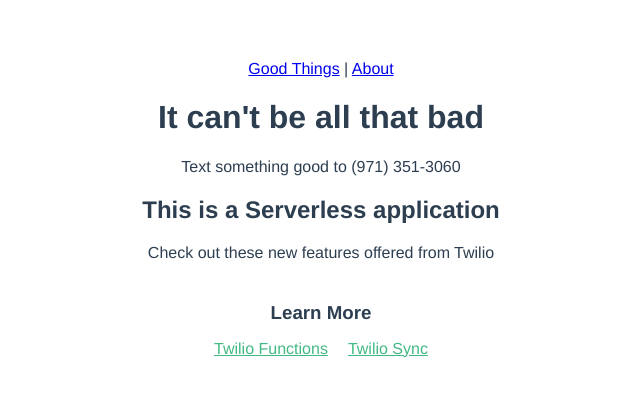
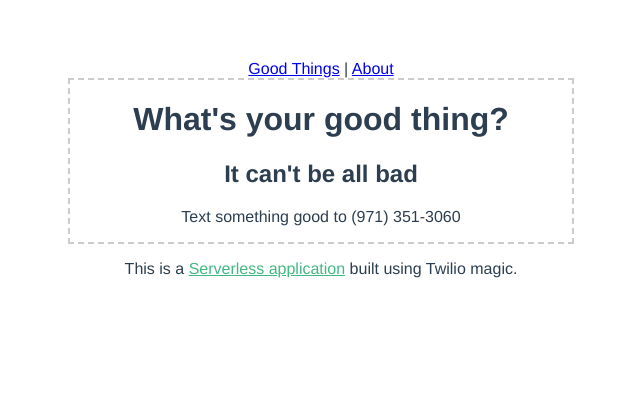
Before and after one commit to craigsdennis/good-things, a Vue app: page /about in a window 1280 px wide. Shown: the top 396 px of the page, without its empty margins (319-959 px from the left). Built offline with nearby package versions, Linux system fonts and the light colour scheme.

Commit message:
Polishing

```diff
--- a/src/views/About.vue
+++ b/src/views/About.vue
@@ -1,14 +1,11 @@
 <template>
   <div class="about">
-    <h1>It can't be all that bad</h1>
-    <p>Text something good to {{ twilioNumber }}</p>
-    <h2>This is a Serverless application</h2>
-    <p>Check out these new features offered from Twilio</p>
-    <h3>Learn More</h3>
-    <ul>
-      <li><a href="https://www.twilio.com/functions">Twilio Functions</a></li>
-      <li><a href="https://www.twilio.com/sync">Twilio Sync</a></li>
-    </ul>
+    <div class="flyer">
+      <h1>What's your good thing?</h1>
+      <h2>It can't be all bad</h2>
+      <p>Text something good to {{ twilioNumber }}</p>
+    </div>
+    <p>This is a <a href="https://github.com/craigsdennis/good-things">Serverless application</a> built using Twilio magic.</p>
   </div>
 </template>
 
@@ -27,4 +24,8 @@ li {
 a {
   color: #42b983;
 }
+.flyer {
+  border: 2px #ccc dashed;
+  margin: 0 30%;
+}
 </style>
--- a/src/views/Messages.vue
+++ b/src/views/Messages.vue
@@ -1,7 +1,7 @@
 <template>
     <div>
         <h1>Good Things</h1>
-        <p>Text your good thing to {{ twilioNumber }}</p>
+        <p>Latest texts to {{ twilioNumber }}</p>
         <article v-for="(message, idx) in messages" :key="idx">
             <p>{{ message.body }}</p>
         </article>
```
Also changed, not shown: 1 other file (tests, documents, lock files or other folders).
